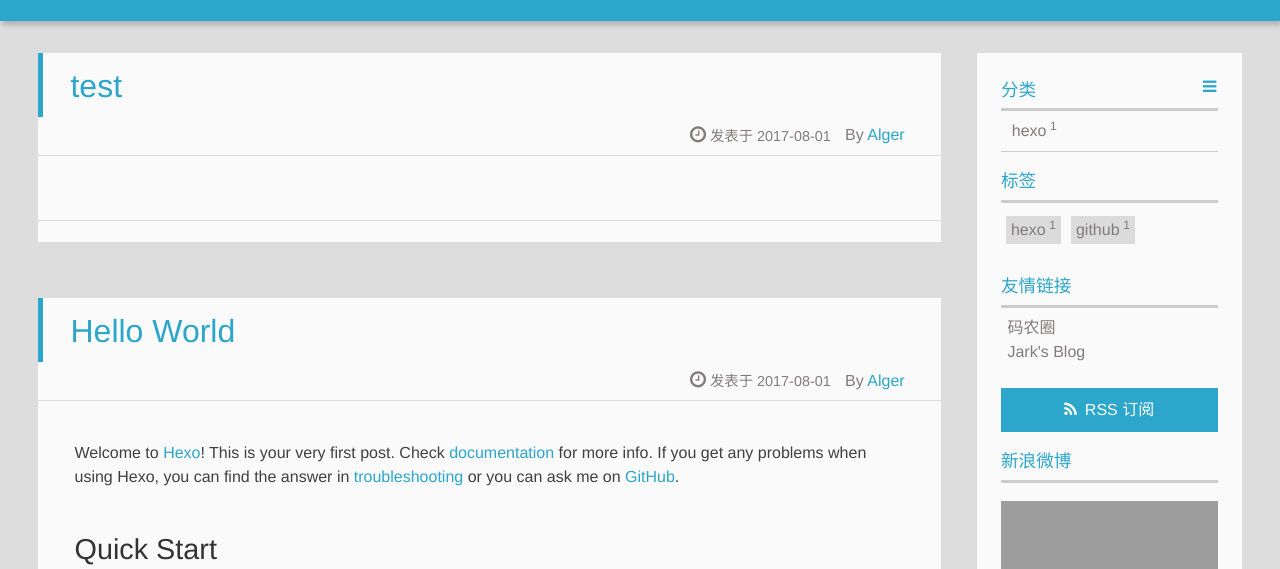
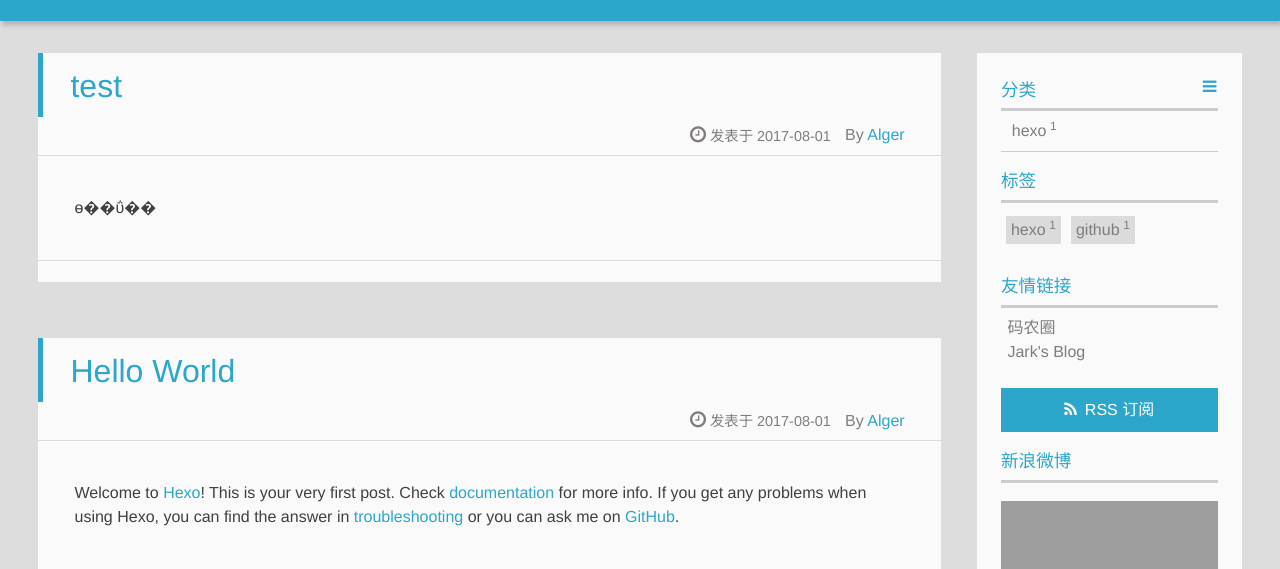
Before and after one commit to x1206125464/x1206125464.github.io, a plain HTML site: page index.html in a window 1280 px wide. Shown: the part 187-756 px from the top of the page. Drawn offline with Linux system fonts and the light colour scheme; grey boxes are pictures that could not be loaded; a script that the page names is missing.

Commit message:
Site updated: 2017-08-01 12:58:35

```diff
--- a/index.html
+++ b/index.html
@@ -95,6 +95,7 @@
 </header>
     <div class="article-content">
 
+        <p>ɵ��ΰ��</p>
 
 
 
```
Also changed, not shown: 2017/08/01/test/index.html (+5 -4 lines).
